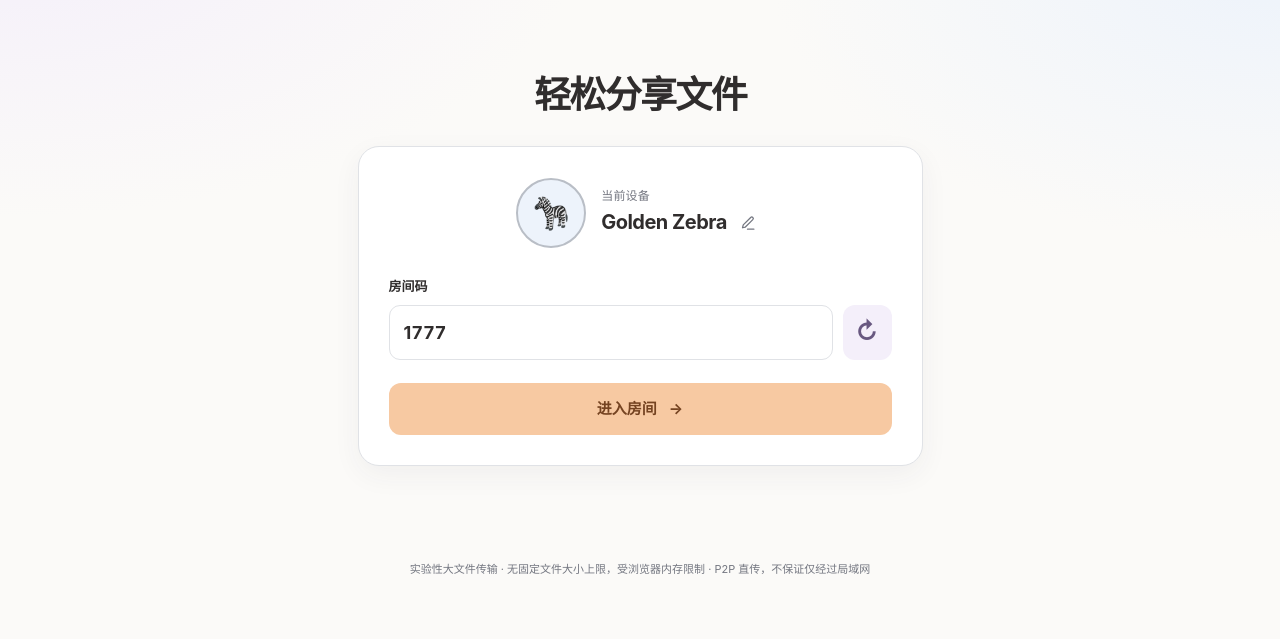
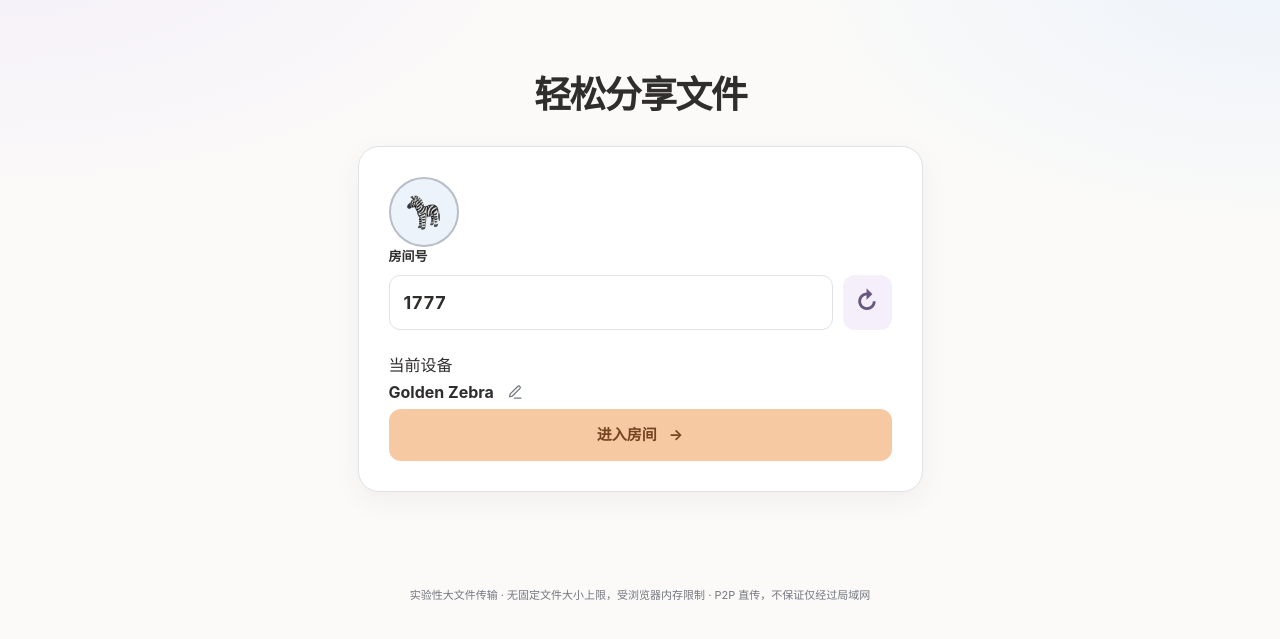
Before and after one commit to Pixman022/lan-room-transfer, a website: page public/index.html in a window 1280 px wide. Shown: the part 81-720 px from the top of the page. Drawn offline with Linux system fonts and the light colour scheme; files that its build step writes are made by us from their sources; no server answers; files whose address does not match are found by name.

Commit message:
Arrange pairing page as centered avatar, room code and compact editable device chip

```diff
--- a/public/index.html
+++ b/public/index.html
@@ -21,21 +21,24 @@
         <h1>轻松分享文件</h1>
       </div>
       <div class="panel entry-panel">
-        <div class="identity-preview">
+        <div class="entry-avatar">
           <div class="avatar avatar-lg" id="home-device-avatar" aria-hidden="true">🐾</div>
-          <div class="identity-copy"><p class="tiny-label">当前设备</p>
-            <div class="device-name-line">
-              <strong id="home-device-label" class="device-name-text">—</strong>
-              <button id="edit-home-device-name" class="edit-name-button" type="button" aria-label="修改设备名称" aria-controls="home-device-label" title="修改设备名称">
-                <svg viewBox="0 0 24 24" width="17" height="17" fill="none" stroke="currentColor" stroke-width="1.8" stroke-linecap="round" stroke-linejoin="round" aria-hidden="true"><path d="M12 20h9"/><path d="M16.5 3.5a2.12 2.12 0 0 1 3 3L9 17l-4 1 1-4z"/></svg>
-              </button>
-            </div>
+        </div>
+        <div class="entry-room-code">
+          <label for="room-code-input">房间号</label>
+          <div class="room-code-editor">
+            <input id="room-code-input" maxlength="16" autocomplete="off" spellcheck="false" aria-label="房间号" placeholder="1234 / HOME2026" />
+            <button id="regenerate-code" class="secondary" type="button" title="更换随机码" aria-label="更换随机码">↻</button>
           </div>
         </div>
-        <label for="room-code-input">房间码</label>
-        <div class="room-code-editor">
-          <input id="room-code-input" maxlength="16" autocomplete="off" spellcheck="false" aria-label="房间码" placeholder="1234 / HOME2026" />
-          <button id="regenerate-code" class="secondary" type="button" title="更换随机码" aria-label="更换随机码">↻</button>
+        <div class="entry-device-chip">
+          <span class="entry-device-caption">当前设备</span>
+          <div class="device-name-line">
+            <strong id="home-device-label" class="device-name-text">—</strong>
+            <button id="edit-home-device-name" class="edit-name-button" type="button" aria-label="修改设备名称" aria-controls="home-device-label" title="修改设备名称">
+              <svg viewBox="0 0 24 24" width="17" height="17" fill="none" stroke="currentColor" stroke-width="1.8" stroke-linecap="round" stroke-linejoin="round" aria-hidden="true"><path d="M12 20h9"/><path d="M16.5 3.5a2.12 2.12 0 0 1 3 3L9 17l-4 1 1-4z"/></svg>
+            </button>
+          </div>
         </div>
         <button id="enter-room" class="primary wide" type="button" aria-busy="false"><span id="entry-loading-icon" class="entry-loading-spinner" aria-hidden="true" hidden></span><span id="entry-button-label">进入房间</span><span id="entry-button-arrow" aria-hidden="true">→</span></button>
       </div>
```
